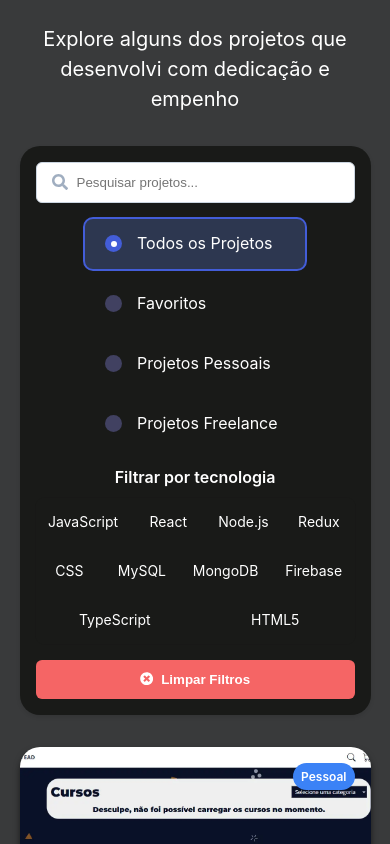
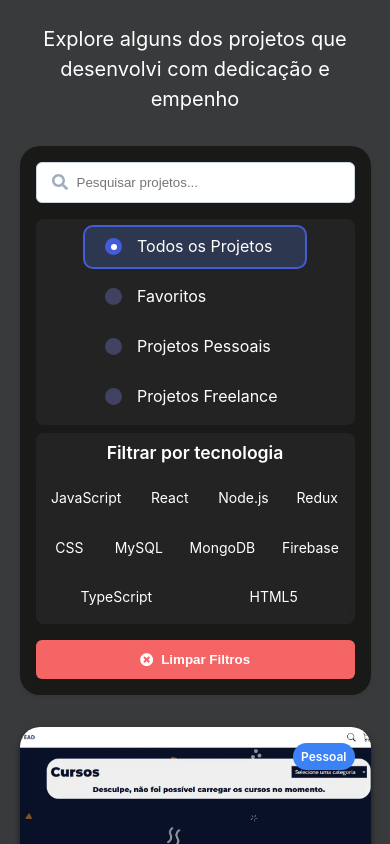
Before and after one commit to ErosNetto/Portifolio-Eros-Netto-Antunes, a React (Vite) app in the folder portifolio/: page / in a window 390 px wide. Shown: the part 2386-3230 px from the top of the page. Built offline with nearby package versions, Linux system fonts and the light colour scheme.

Commit message:
Att 28/10/24

```diff
--- a/portifolio/src/components/NavBar/NavBar.css
+++ b/portifolio/src/components/NavBar/NavBar.css
@@ -7,7 +7,6 @@
   z-index: 100;
   background: rgba(25, 26, 24, 0.2);
   backdrop-filter: blur(10px);
-  -webkit-backdrop-filter: blur(10px);
 }
 
 .container {
@@ -60,10 +59,9 @@
 
 .menu-toggle:hover {
   color: #fff;
-  background-color: #4a5568;
+  background: #4a5568;
 }
 
-/* Esconde o menu mobile completamente em telas grandes */
 .navbar-menu.mobile {
   display: none;
 }
@@ -78,25 +76,21 @@
     display: block;
   }
 
-  /* Estado inicial do menu mobile, oculto e colapsado */
   .navbar-menu.mobile {
+    display: block;
     position: absolute;
     top: 100%;
     left: 0;
     right: 0;
-    /* background-color: #212121; */
-    background: rgba(33, 33, 33, 0.2);
+    background: rgba(25, 26, 24, 0.2);
     backdrop-filter: blur(10px);
-    -webkit-backdrop-filter: blur(10px);
     z-index: 99;
     max-height: 0;
     overflow: hidden;
-    opacity: 0;
+    opacity: 1;
     transition: max-height 0.3s ease, opacity 0.3s ease;
-    display: block;
   }
 
-  /* Menu quando aberto */
   .navbar-menu.mobile.open {
     max-height: 300px;
     opacity: 1;
@@ -113,6 +107,6 @@
     display: block;
     padding: 0.5rem 0.75rem;
     border-radius: 0.25rem;
-    background-color: #2d3748;
+    background: #212121;
   }
 }
--- a/portifolio/src/components/ProjectFilter/ProjectFilter.css
+++ b/portifolio/src/components/ProjectFilter/ProjectFilter.css
@@ -9,13 +9,13 @@
 .filter-bar {
   display: flex;
   flex-direction: column;
-  gap: 1rem;
   margin-bottom: 1rem;
 }
 
 .search-input {
   position: relative;
   width: 100%;
+  margin-bottom: 1rem;
 }
 
 .search-icon {
@@ -35,7 +35,7 @@
 
 .filter-content {
   display: flex;
-  flex-direction: row;
+  flex-direction: column;
   justify-content: space-around;
   align-items: center;
 }
@@ -63,68 +63,18 @@
   margin-right: 0.5rem;
 }
 
-/* Filtros de tecnologia */
-.tech-filter h3 {
-  font-size: 1rem;
-  font-weight: 600;
-  margin-bottom: 0.5rem;
-  text-align: center;
-}
-
-.checkbox-inputs {
-  position: relative;
-  display: flex;
-  flex-wrap: wrap;
-  gap: 10px;
-  border-radius: 0.5rem;
-  /* background: #eee; */
-  /* border: 1px solid #435dd8; */
-  box-shadow: 0 0 0px 1px rgba(0, 0, 0, 0.06);
-  padding: 0.25rem;
-  width: 100%;
-  font-size: 14px;
-}
-
-.checkbox-inputs .checkbox {
-  flex: 1 1 calc(20% - 10px);
-  transition: all 0.2s ease;
-  text-align: center;
-  margin: 0;
-  border-radius: 0.5rem;
-}
-
-.checkbox-inputs .checkbox:hover {
-  background: #2a2e3c;
-}
-
-.checkbox-inputs .checkbox input {
-  display: none;
-}
-
-.checkbox-inputs .checkbox .name {
-  display: flex;
-  align-items: center;
-  justify-content: center;
-  width: 100%;
-  border-radius: 0.5rem;
-  padding: 0.4rem;
-  cursor: pointer;
-  color: #fff;
-  transition: all 0.15s ease-in-out;
-  border: 2px solid transparent;
-}
-
-.checkbox-inputs .checkbox input:checked + .name {
-  /* font-weight: 600; */
-  background: #2d3750;
-  border-color: #435dd8;
-}
-
 /* Radio button */
 .radio-input {
+  width: 100%;
   display: flex;
-  flex-direction: column;
+  flex-direction: row;
+  justify-content: center;
+  flex-wrap: wrap;
+  background: #232323;
+  border-radius: 0.5rem;
   gap: 10px;
+  padding: 0.5rem;
+  margin-bottom: 0.5rem;
 }
 
 .radio-input label {
@@ -134,7 +84,7 @@
   padding: 0px 20px;
   width: 220px;
   cursor: pointer;
-  height: 50px;
+  height: 40px;
   position: relative;
 }
 
@@ -145,7 +95,7 @@
   left: 50%;
   transform: translate(-50%, -50%);
   width: 220px;
-  height: 45px;
+  height: 35px;
   z-index: 1;
   transition: all 0.3s cubic-bezier(0.68, -0.55, 0.265, 1.55);
   border-radius: 10px;
@@ -160,7 +110,7 @@
 .radio-input .label:has(input:checked)::before {
   background: #2d3750;
   border-color: #435dd8;
-  height: 50px;
+  height: 40px;
 }
 .radio-input .label .text {
   z-index: 2;
@@ -210,10 +160,68 @@
   }
 }
 
+/* Filtros de tecnologia */
+.tech-filter {
+  width: 100%;
+  border-radius: 0.5rem;
+  background: #232323;
+  padding: 0.4rem 0.2rem 0.2rem 0.2rem;
+}
+
+.tech-filter h3 {
+  font-size: 1.1rem;
+  font-weight: 600;
+  margin-bottom: 0.5rem;
+  text-align: center;
+}
+
+.checkbox-inputs {
+  position: relative;
+  display: flex;
+  flex-wrap: wrap;
+  gap: 10px;
+  border-radius: 0.5rem;
+  box-shadow: 0 0 0px 1px rgba(0, 0, 0, 0.06);
+  padding: 0.25rem;
+  width: 100%;
+  font-size: 14px;
+}
+
+.checkbox-inputs .checkbox {
+  flex: 1 1 calc(20% - 10px);
+  transition: all 0.2s ease;
+  text-align: center;
+  margin: 0;
+  border-radius: 0.5rem;
+}
+
+.checkbox-inputs .checkbox:hover {
+  background: #2a2e3c;
+}
+
+.checkbox-inputs .checkbox input {
+  display: none;
+}
+
+.checkbox-inputs .checkbox .name {
+  display: flex;
+  align-items: center;
+  justify-content: center;
+  width: 100%;
+  border-radius: 0.5rem;
+  padding: 0.4rem;
+  cursor: pointer;
+  color: #fff;
+  transition: all 0.15s ease-in-out;
+  border: 2px solid transparent;
+}
+
+.checkbox-inputs .checkbox input:checked + .name {
+  /* font-weight: 600; */
+  background: #2d3750;
+  border-color: #435dd8;
+}
+
 /* Estilos para mobile */
 @media (max-width: 48rem) {
-  .filter-content {
-    flex-direction: column;
-    gap: 1rem;
-  }
 }
```
